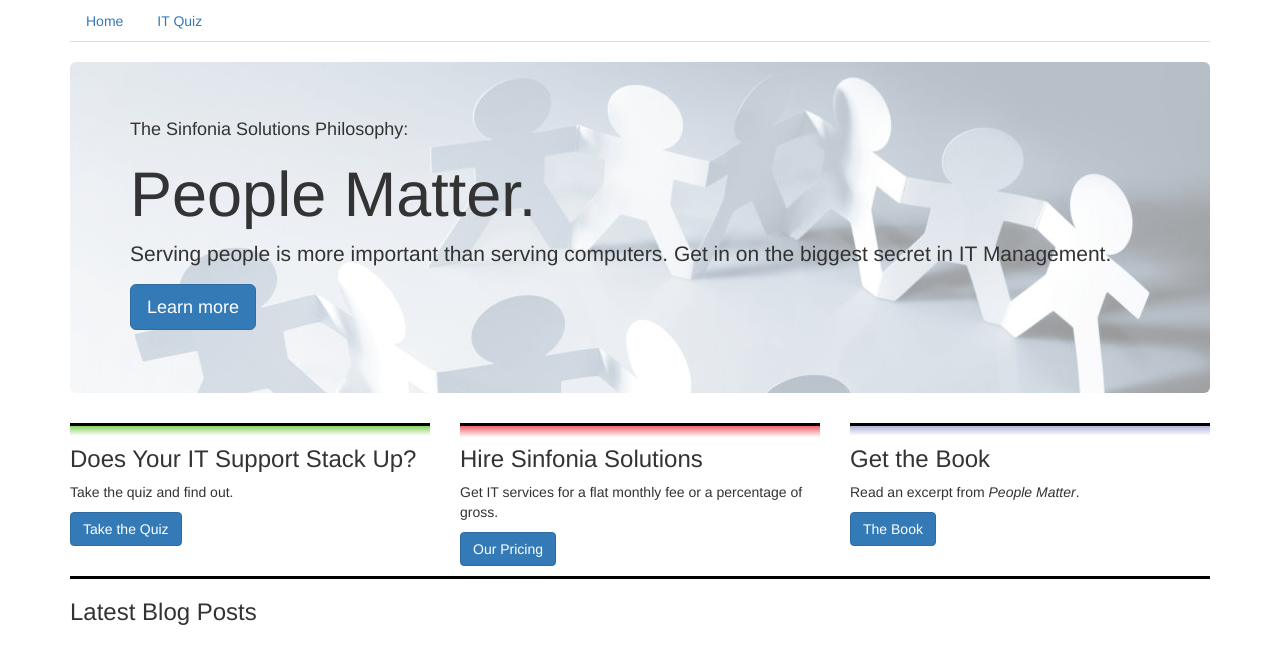
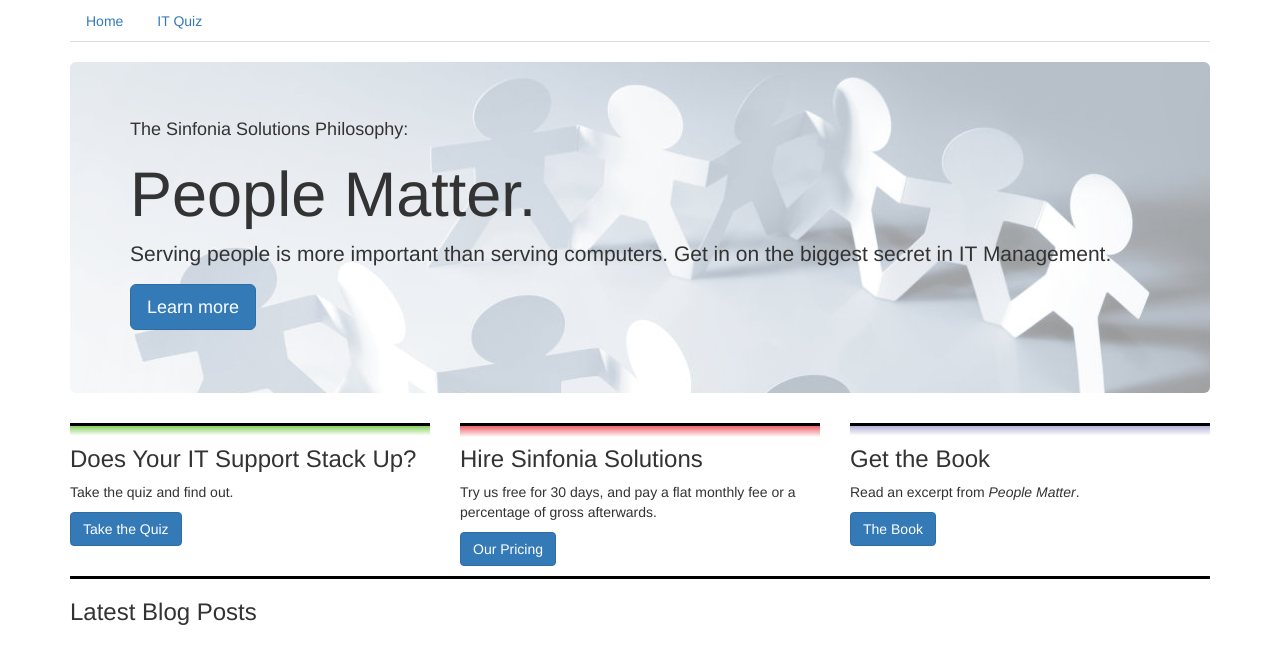
Before and after one commit to sinfoniasolutions/sinfoniasolutions.github.io, a Jekyll site: the page built from index.html, in a window 1280 px wide. Shown: the top 664 px of the page. Built offline with Jekyll 4.4.1, drawn with Linux system fonts in a browser that asks for light colours; nearby versions of some CDN libraries; Markdown is read by kramdown in place of the engine named in the settings; a script that is not in the unit is left out.

Commit message:
quiz material

```diff
--- a/index.html
+++ b/index.html
@@ -2,4 +2,4 @@
 layout: default
 title: Sinfonia Solutions - IT Consulting
 ---
-&nbsp<div class="container"><div class="jumbotron people"><h4>The Sinfonia Solutions Philosophy:</h4><h1>People Matter.</h1><p>Serving people is more important than serving computers. Get in on the biggest secret in IT Management.</p><p><a role="button" class="btn btn-primary btn-lg">Learn more</a></p></div><div class="row"><div class="col-sm-4"><div class="top-thick-border light-green-top"><h3>Does Your IT Support Stack Up?</h3><p>Take the quiz and find out.</p><p><a href="/quiz.html" role="button" class="btn btn-primary">Take the Quiz</a></p></div></div><div class="col-sm-4"><div class="top-thick-border light-red-top"><h3>Hire Sinfonia Solutions</h3><p>Get IT services for a flat monthly fee or a percentage of gross.</p><p><a role="button" class="btn btn-primary">Our Pricing</a></p></div></div><div class="col-sm-4"><div class="top-thick-border light-purple-top"><h3>Get the Book</h3><p>Read an excerpt from <em>People Matter</em>.</p><p><a role="button" class="btn btn-primary">The Book</a></p></div></div></div><div class="row"><div class="col-xs-12"><div class="top-thick-border"><h3>Latest Blog Posts</h3><ul>{% for post in site.posts %}<li><a href="{{ post.url }}">{{ post.title }}</a></li>{% endfor %}</ul></div></div></div></div>
+&nbsp<div class="container"><div class="jumbotron people"><h4>The Sinfonia Solutions Philosophy:</h4><h1>People Matter.</h1><p>Serving people is more important than serving computers. Get in on the biggest secret in IT Management.</p><p><a role="button" class="btn btn-primary btn-lg">Learn more</a></p></div><div class="row"><div class="col-sm-4"><div class="top-thick-border light-green-top"><h3>Does Your IT Support Stack Up?</h3><p>Take the quiz and find out.</p><p><a href="/quiz.html" role="button" class="btn btn-primary">Take the Quiz</a></p></div></div><div class="col-sm-4"><div class="top-thick-border light-red-top"><h3>Hire Sinfonia Solutions</h3><p>Try us free for 30 days, and pay a flat monthly fee or a percentage of gross afterwards.</p><p><a role="button" class="btn btn-primary">Our Pricing</a></p></div></div><div class="col-sm-4"><div class="top-thick-border light-purple-top"><h3>Get the Book</h3><p>Read an excerpt from <em>People Matter</em>.</p><p><a role="button" class="btn btn-primary">The Book</a></p></div></div></div><div class="row"><div class="col-xs-12"><div class="top-thick-border"><h3>Latest Blog Posts</h3><ul>{% for post in site.posts %}<li><a href="{{ post.url }}">{{ post.title }}</a></li>{% endfor %}</ul></div></div></div></div>
--- a/index.jade
+++ b/index.jade
@@ -19,7 +19,7 @@
     .col-sm-4
       .top-thick-border.light-red-top
         h3 Hire Sinfonia Solutions
-        p Get IT services for a flat monthly fee or a percentage of gross.
+        p Try us free for 30 days, and pay a flat monthly fee or a percentage of gross afterwards.
         p: a.btn.btn-primary(role="button") Our Pricing
     .col-sm-4
       .top-thick-border.light-purple-top
--- a/partials/quiz-partial.html
+++ b/partials/quiz-partial.html
@@ -1 +1 @@
-<div class="container"><div class="row"><div class="col-xs-12 col-sm-6 col-sm-offset-3"><h1>The IT Quiz</h1><p>A food-for-thought quiz about how well your IT support works.</p><form><div ng-repeat="category in categories" class="category"><h3 class="top-thick-border light-purple-top padding-top">{{ category.name }}</h3><div ng-repeat="question in category.questions" class="question form-group"><label>{{ question.text }}</label><select ng-model="question.response" ng-options="response.text for response in responses" required="required" ng-change="gradeQuiz()" class="form-control"></select></div></div></form></div></div></div>
+<div class="container"><div class="row"><div class="col-xs-12 col-sm-6 col-sm-offset-3"><h1>The IT Quiz</h1><p>A food-for-thought quiz about how well your IT support works.</p><form name="quizForm"><div ng-repeat="group in categories" class="category"><h3 class="top-thick-border light-purple-top padding-top">{{ group.name }}</h3><div ng-repeat="question in group.questions" class="question form-group"><label>{{ question.text }}</label><select ng-model="question.response" ng-options="response.text for response in responses" required="required" ng-change="gradeQuiz()" class="form-control"></select></div></div></form></div></div></div>
--- /dev/null
+++ b/partials/results.jade
@@ -0,0 +1,4 @@
+container
+  .row
+    .col-xs-12.col-sm-6.col-sm-offset-3
+      h1 {{ grade }}
```
Also changed, not shown: js/quiz.coffee (+31 -4 lines), js/quiz.js (+17 -7 lines), partials/quiz-partial.jade (+4 -4 lines), 1 other file.
